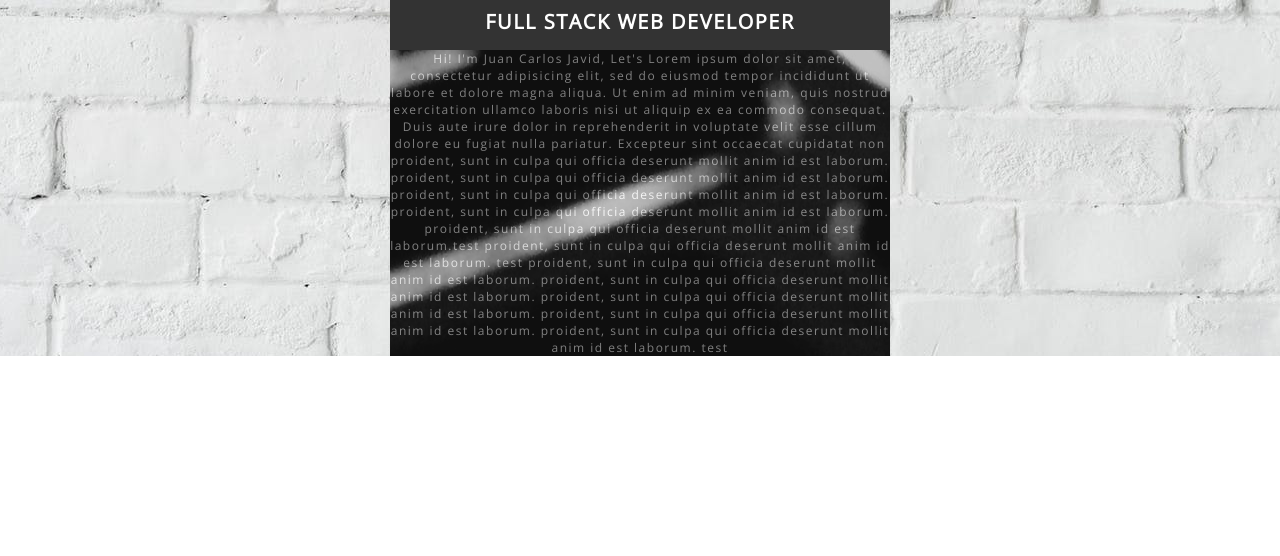
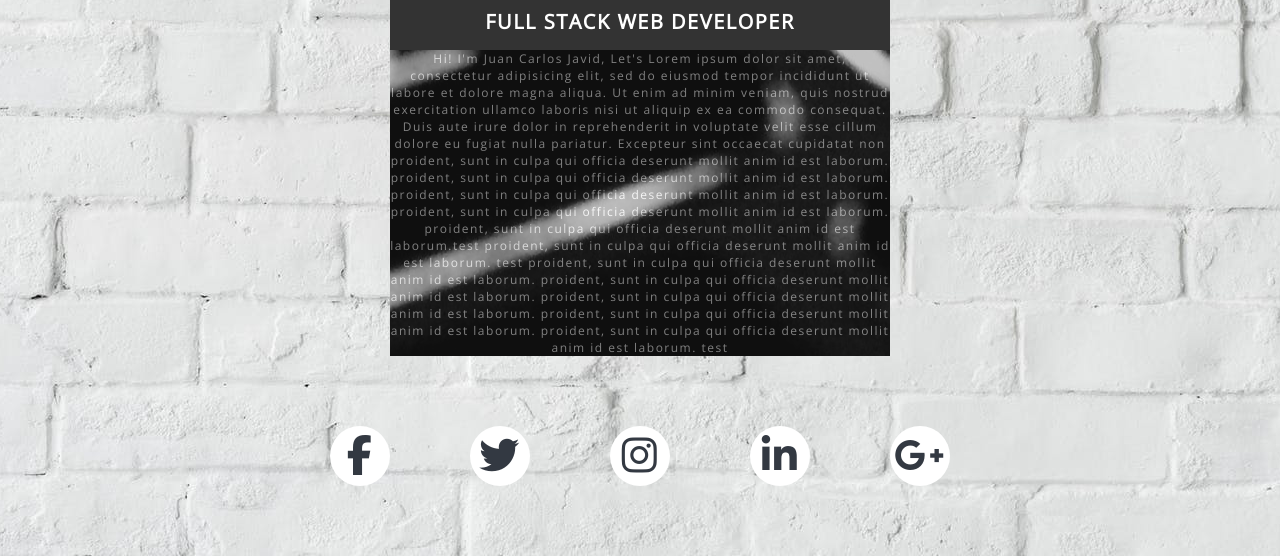
Before and after one commit to javidjuancarlos/devportfolio, a plain HTML site: page index.html in a window 1280 px wide. Shown: the part 587-1143 px from the top of the page. Before the commit the page ends 943 px from the top, so only its background shows below. Drawn offline with nearby package versions, Linux system fonts and the light colour scheme.

Commit message:
include social media

```diff
--- a/assets/css/style.css
+++ b/assets/css/style.css
@@ -23,6 +23,7 @@ body {
 	height: 60px;
 	line-height: 60px;
 	margin-bottom: 70px;
+	border-color: transparent;
 }
 
 .nav h1 {
@@ -105,4 +106,29 @@ h2 {
 	width: 500px;
 	margin: 0 auto;
 	text-align: center;
+	/*padding-top: 70px;*/
 }
+
+.media {
+	margin: 70px auto;
+	justify-content: space-around;
+	display: flex;
+	max-width: 700px;
+}
+
+.media a {
+	text-decoration: none;
+	font-size: 40px;
+	color: #333942;
+	width: 60px;
+	height: 60px;
+	text-align: center;
+	transition: 0.4s all;
+	line-height: 58px;
+	cursor: pointer;
+	background: white;
+	border-radius: 50%
+}
+.media a:hover {
+	transform: scale(1.2)
+}
--- a/index.html
+++ b/index.html
@@ -8,11 +8,14 @@
 	<!-- external css -->
 	<link rel="stylesheet" href="assets/css/style.css">
 
+	<!-- font awesome -->
+	<script src="https://use.fontawesome.com/d1341f9b7a.js"></script>
+
 	<!-- google font -->
 	 <link href="https://fonts.googleapis.com/css?family=Open+Sans&display=swap" rel="stylesheet">
 </head>
+
 <body>
-	<!-- <h1 class="2h1">Test</h1> -->
 
 	<div class="nav">
 		<h1><a href="index.html">Jc Javid</a></h1>
@@ -21,16 +24,12 @@
 			<li><a href="contact">Contact</a></li>
 			<li><a href="about">About</a></li>
 		</ul>
-
 	</div>
 
 	<div class="container">
-
 		<img id="me" src="assets/images/me.jpg">
-
 		<h1>Juan Carlos Javid</h1>
 		<h2>Full stack Web Developer</h2>
-		<!-- <h6>Test</h6> -->
 		<p class="bio">
 			Hi! I'm Juan Carlos Javid, Let's Lorem ipsum dolor sit amet, consectetur adipisicing elit, sed do eiusmod
 			tempor incididunt ut labore et dolore magna aliqua. Ut enim ad minim veniam,
@@ -50,5 +49,14 @@
 			proident, sunt in culpa qui officia deserunt mollit anim id est laborum. test
 		</p>
 	</div> <!-- end of container -->
+
+	<div class="media">
+		<a class="fa fa-facebook-f" href="#"></a>
+		<a class="fa fa-twitter" href="#"></a>
+		<a class="fa fa-instagram" href="#"></a>
+		<a class="fa fa-linkedin" href="#"></a>
+		<a class="fa fa-google-plus" href="#"></a>
+	</div> <!-- end of media -->
+
 </body>
 </html>
```
